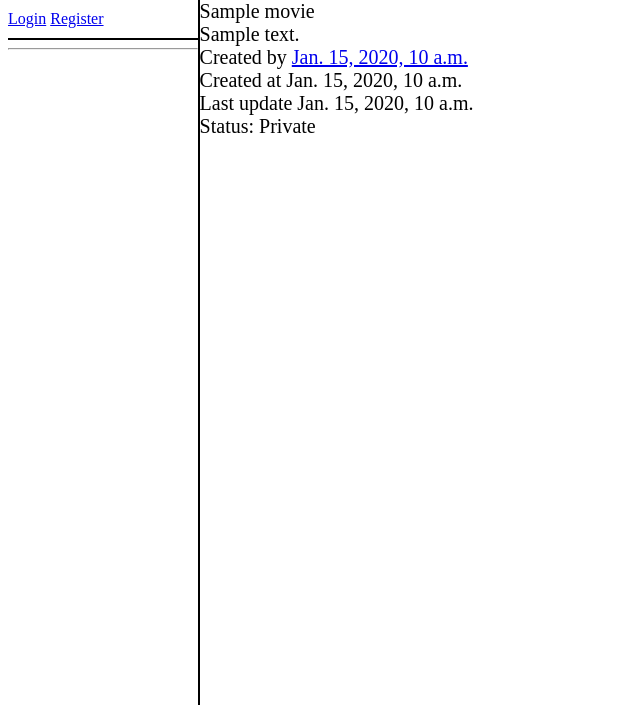
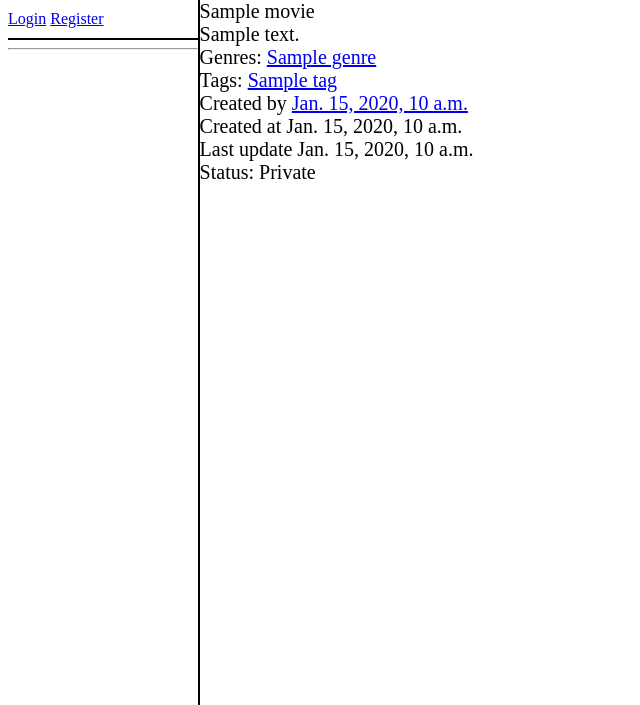
Before and after one commit to Neeyo1/movie-app, a Django app: template movie_app/movies/templates/movies/movie_detail.html in a window 1280 px wide. Shown: the part 60-765 px from the top of the page, without its empty margins (0-640 px from the left). Run offline with Django 3.2, Linux system fonts and the light colour scheme; the template is opened without the code that fills it: most values are stand-ins (such as "Sample title", 1, 10 or a date in 2020).

Commit message:
Display genres and tags of movie

```diff
--- a/movie_app/movies/templates/movies/movie_detail.html
+++ b/movie_app/movies/templates/movies/movie_detail.html
@@ -18,6 +18,16 @@
     <div class = "right-panel">
         {{ movie.name }}<br/>
         {{ movie.description }}<br/>
+        Genres:
+        {% for genre in movie.genres.all %}
+            <a href="{% url 'genre_detail' genre.id %}">{{ genre }}</a>
+        {% endfor %}
+        <br/>
+        Tags:
+        {% for tag in movie.tags.all %}
+            <a href="{% url 'tag_detail' tag.id %}">{{ tag }}</a>
+        {% endfor %}
+        <br/>
         Created by <a href="/profile/{{ movie.created_by.id }}">{{ movie.created_by }}</a><br/>
         Created at {{ movie.created_at }}<br/>
         Last update {{ movie.updated_at }}<br/>
```
Also changed, not shown: movie_app/db.sqlite3.
